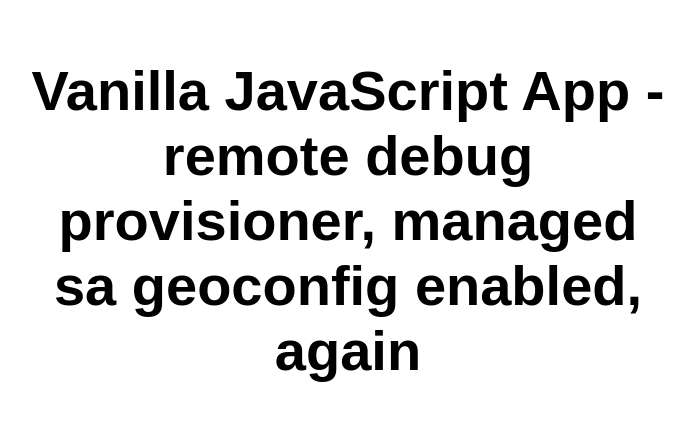
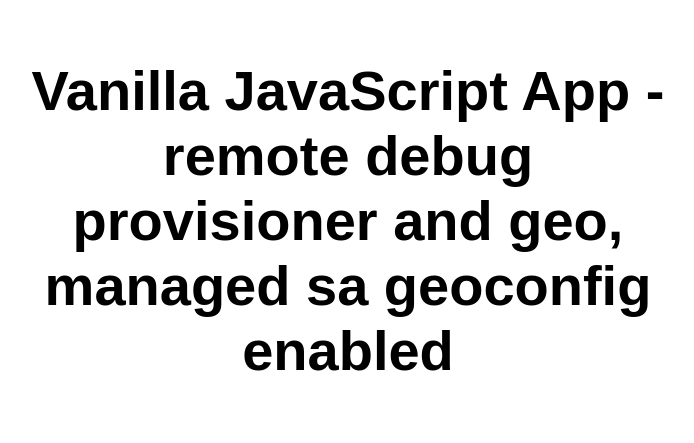
Before and after one commit to cmriachi/vanilla-basic-3, a website: page src/index.html in a window 1280 px wide. Shown: the whole page, without its empty margins (292-986 px from the left). Drawn offline with Linux system fonts and the light colour scheme.

Commit message:
Update index.html

```diff
--- a/src/index.html
+++ b/src/index.html
@@ -10,7 +10,7 @@
 
 <body>
   <main>
-    <h1>Vanilla JavaScript App - remote debug provisioner, managed sa geoconfig enabled, again</h1>
+    <h1>Vanilla JavaScript App - remote debug provisioner and geo, managed sa geoconfig enabled</h1>
   </main>
 </body>
 
```
